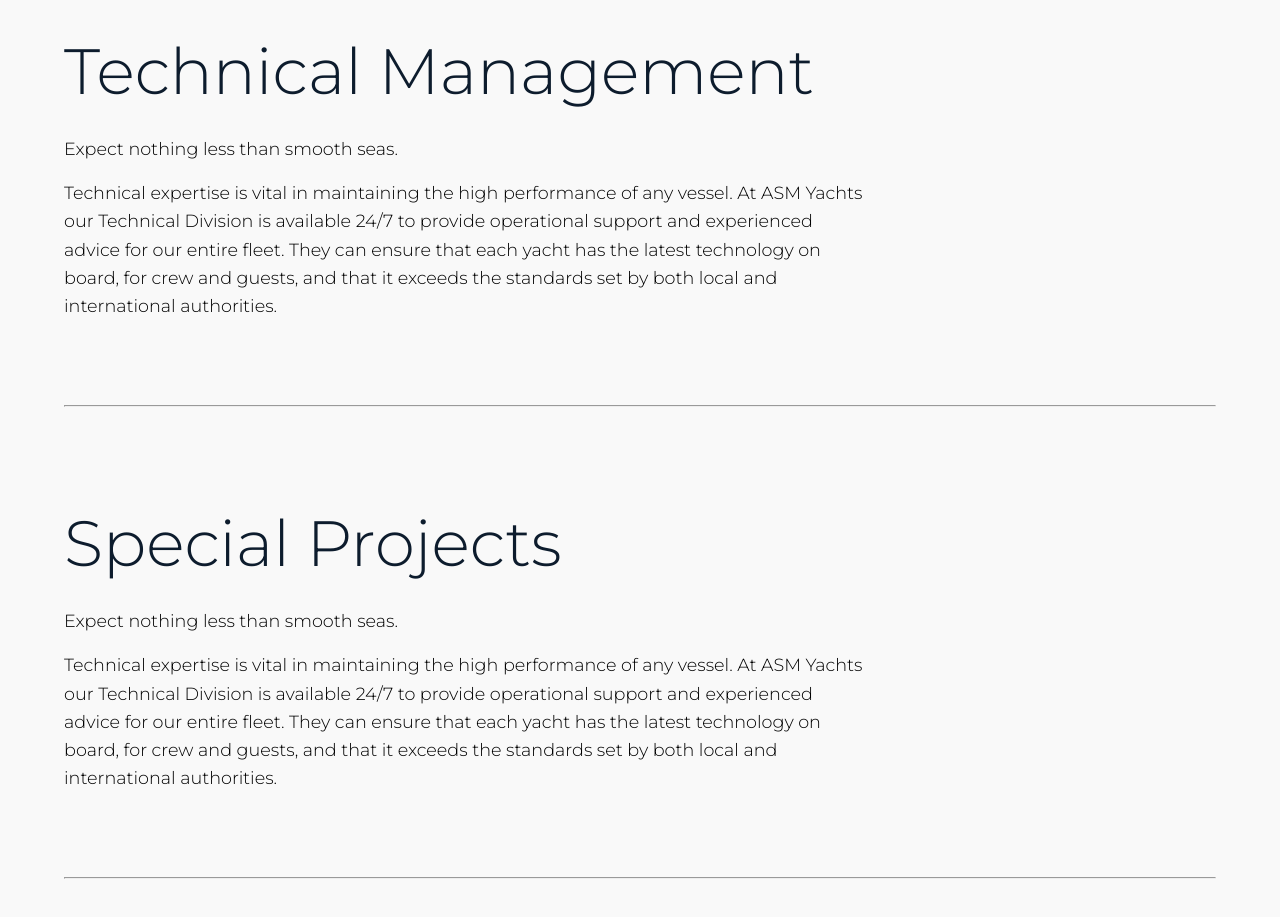
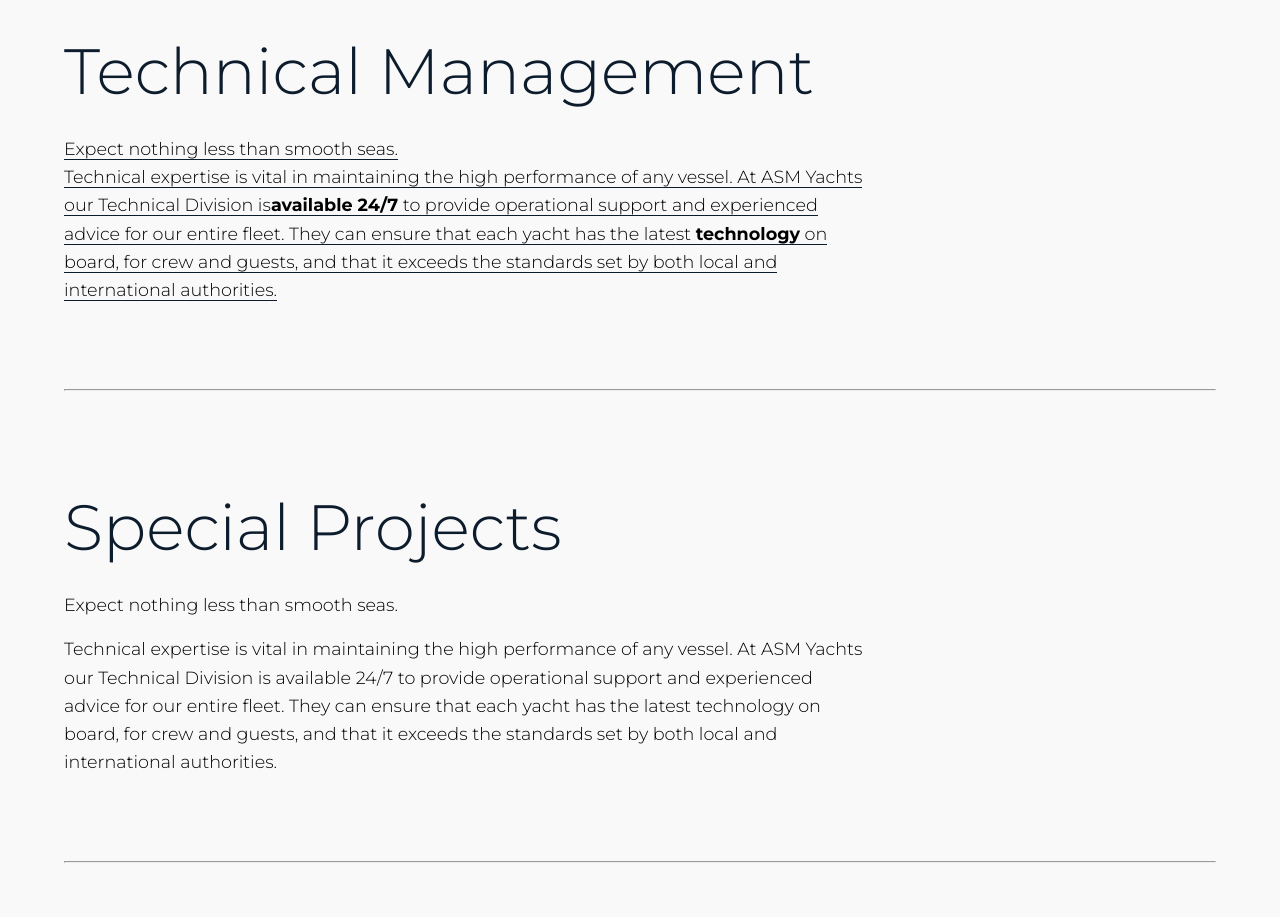
Before and after one commit to ezzard/al-seer-marine-website, a React (Create React App) app: page /run in a window 1280 px wide. Shown: the part 1660-2577 px from the top of the page. Built offline with nearby package versions, Linux system fonts and the light colour scheme.

Commit message:
Add files via upload

```diff
--- a/src/components/RunContent.js
+++ b/src/components/RunContent.js
@@ -8,9 +8,18 @@ function RunContent() {
       <div className="container">
         <RunText
           runTitle="Technical Management"
-          firstLine="Expect nothing less than smooth seas. "
-          br={<br />}
-          runText="Technical expertise is vital in maintaining the high performance of any vessel.  At ASM Yachts our Technical Division is available 24/7 to provide operational support and experienced advice for our entire fleet.  They can ensure that each yacht has the latest technology on board, for crew and guests, and that it exceeds the standards set by both local and international authorities.  "
+          firstLine={<span>Expect nothing less than smooth seas. </span>}
+          runText={
+            <span>
+              Technical expertise is vital in maintaining the high performance
+              of any vessel. At ASM Yachts our Technical Division is
+              <strong>available 24/7</strong> to provide operational support and
+              experienced advice for our entire fleet. They can ensure that each
+              yacht has the latest <strong>technology</strong> on board, for
+              crew and guests, and that it exceeds the standards set by both
+              local and international authorities.
+            </span>
+          }
         />
         <hr />
         <RunText
```
